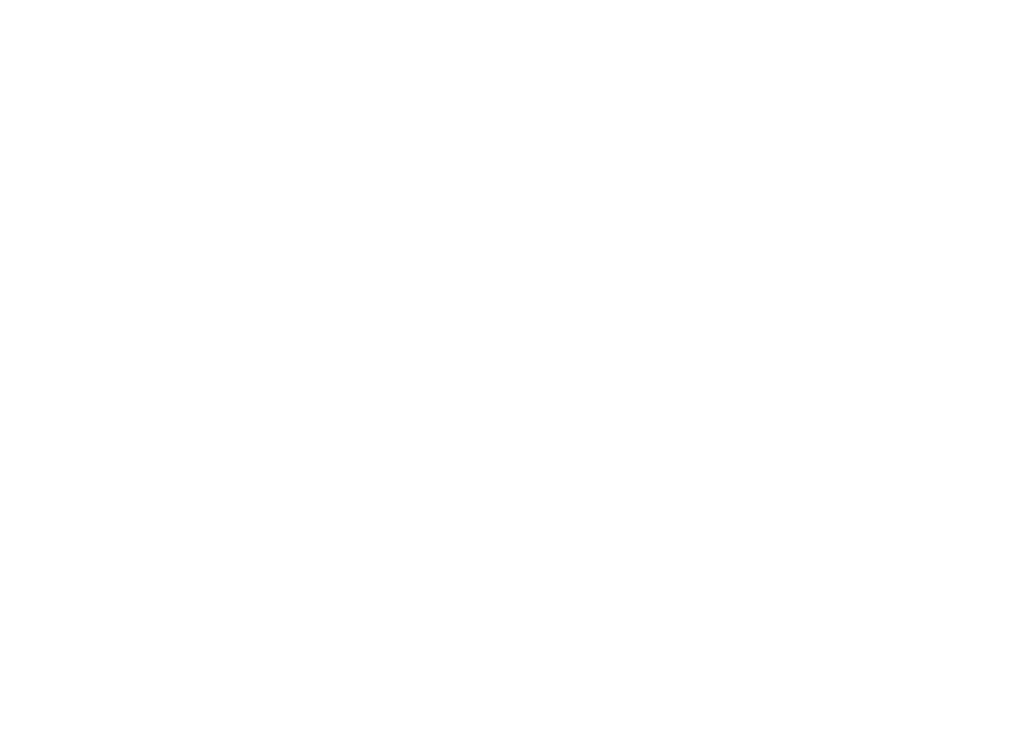
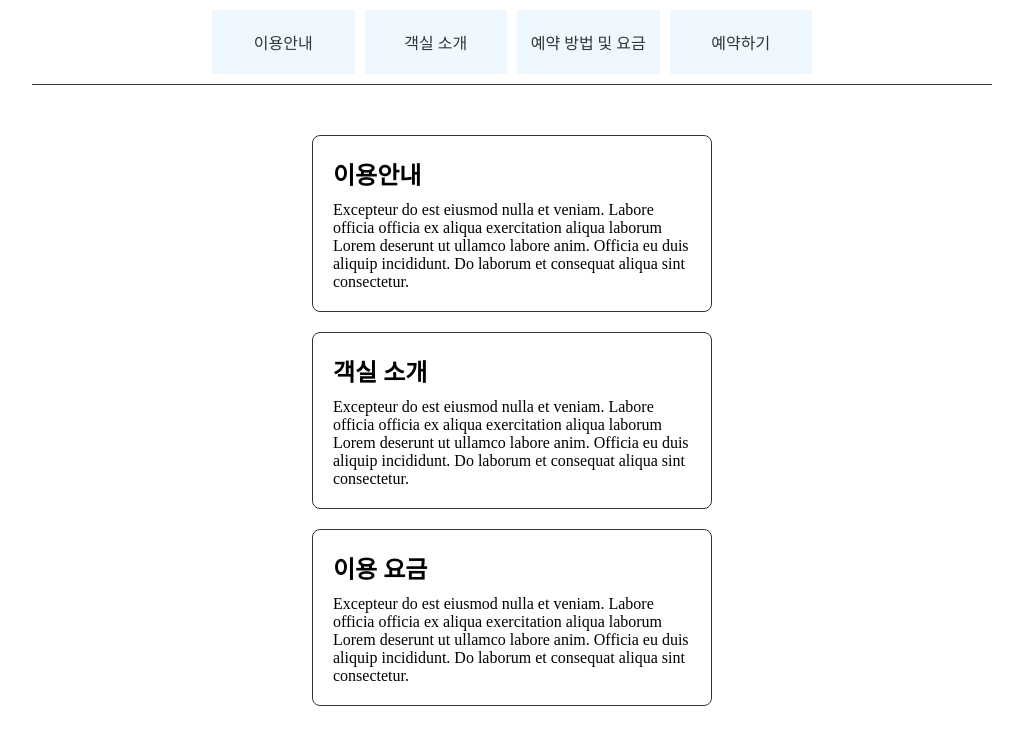
Before and after one commit to opo0123/260311_favicon-A-ontion_study, a plain HTML site: page index.html in a window 1280 px wide. Shown: the whole page, without its empty margins (128-1151 px from the left). Drawn offline with Linux system fonts and the light colour scheme.

Commit message:
target_예제

```diff
--- /dev/null
+++ b/css/main.css
@@ -0,0 +1,70 @@
+/* 기본 세팅 */
+* {
+  margin: 0;
+  padding: 0;
+  box-sizing: border-box;
+}
+ul,
+li {
+  list-style: none;
+}
+a {
+  color: #333;
+  text-decoration: none;
+}
+/* 전체 레이아웃 */
+.wrap {
+  width: 960px;
+  margin: 0 auto;
+  padding-bottom: 10px;
+  /* background-color: aliceblue; */
+}
+/* 메뉴 */
+.navi {
+  padding: 10px 0;
+  border-bottom: 1px solid #333;
+  background-color: #ffffff;
+}
+.navi > ul {
+  display: flex;
+  gap: 10px;
+  width: 600px;
+  margin: 0 auto;
+}
+.navi > ul > li {
+  width: calc(100% / 4);
+  text-align: center;
+}
+.navi > ul > li > a {
+  display: block;
+  padding: 20px 0;
+  background-color: aliceblue;
+}
+.navi > ul > li > a:hover {
+  background-color: rgb(229, 207, 255);
+}
+/* 이용안내 설명 */
+.container {
+  width: 400px;
+  margin: 50px auto;
+}
+.container li {
+  padding: 20px;
+  margin-bottom: 20px;
+  border: 1px solid #333;
+  border-radius: 8px;
+  background-color: #ffffff;
+}
+.container h2 {
+  padding-bottom: 10px;
+}
+/* 메뉴 해당하는 아이디로 타겟 */
+#intro:target {
+    background-color: rgb(255, 239, 218);
+}
+#room:target {
+    background-color: rgb(255, 194, 220);
+}
+#reservation:target {
+    background-color: rgb(182, 232, 255);
+}
--- a/index.html
+++ b/index.html
@@ -1,17 +1,72 @@
-<!DOCTYPE html>
+<!doctype html>
 <html lang="ko">
   <head>
-    <meta charset="UTF-8">
-    <meta name="viewport" content="width=device-width, initial-scale=1.0">
+    <meta charset="UTF-8" />
+    <meta name="viewport" content="width=device-width, initial-scale=1.0" />
     <title>favicon</title>
     <!-- 파비콘 -->
-     <link rel="icon" type="image/png" href="images/favicon/favicon-96x96.png" sizes="96x96" />
+    <link
+      rel="icon"
+      type="image/png"
+      href="images/favicon/favicon-96x96.png"
+      sizes="96x96"
+    />
     <link rel="icon" type="image/svg+xml" href="images/favicon/favicon.svg" />
     <link rel="shortcut icon" href="images/favicon/favicon.ico" />
-<link rel="apple-touch-icon" sizes="180x180" href="images/favicon/apple-touch-icon.png" />
+    <link
+      rel="apple-touch-icon"
+      sizes="180x180"
+      href="images/favicon/apple-touch-icon.png"
+    />
     <link rel="manifest" href="images/favicon/site.webmanifest" />
+    <!-- css 링크 -->
+     <link rel="stylesheet" href="css/main.css">
   </head>
   <body>
-
+    <!-- 전체 레이아웃 -->
+    <div class="wrap">
+      <!-- 메뉴 -->
+      <nav class="navi">
+        <ul>
+          <li><a href="#intro">이용안내</a></li>
+          <li><a href="#room">객실 소개</a></li>
+          <li><a href="#reservation">예약 방법 및 요금</a></li>
+          <li><a href="#">예약하기</a></li>
+        </ul>
+      </nav>
+      <!-- 이용안내 설명 -->
+      <ul class="container">
+        <!-- 이용안내 -->
+          <li id="intro">
+            <h2>이용안내</h2>
+            <p>
+              Excepteur do est eiusmod nulla et veniam. Labore officia officia ex
+              aliqua exercitation aliqua laborum Lorem deserunt ut ullamco labore
+              anim. Officia eu duis aliquip incididunt. Do laborum et consequat
+              aliqua sint consectetur.
+            </p>
+          </li>
+          <!-- 객실소개 -->
+          <li id="room">
+            <h2>객실 소개</h2>
+            <p>
+              Excepteur do est eiusmod nulla et veniam. Labore officia officia ex
+              aliqua exercitation aliqua laborum Lorem deserunt ut ullamco labore
+              anim. Officia eu duis aliquip incididunt. Do laborum et consequat
+              aliqua sint consectetur.
+            </p>
+          </li>
+          <!-- 이용 요금 -->
+          <li id="reservation">
+            <h2>이용 요금</h2>
+            <p>
+              Excepteur do est eiusmod nulla et veniam. Labore officia officia ex
+              aliqua exercitation aliqua laborum Lorem deserunt ut ullamco labore
+              anim. Officia eu duis aliquip incididunt. Do laborum et consequat
+              aliqua sint consectetur.
+            </p>
+          </li>
+    </ul>
+    </div>
   </body>
 </html>
```
Lines whose indentation alone changed are shown as unchanged.
